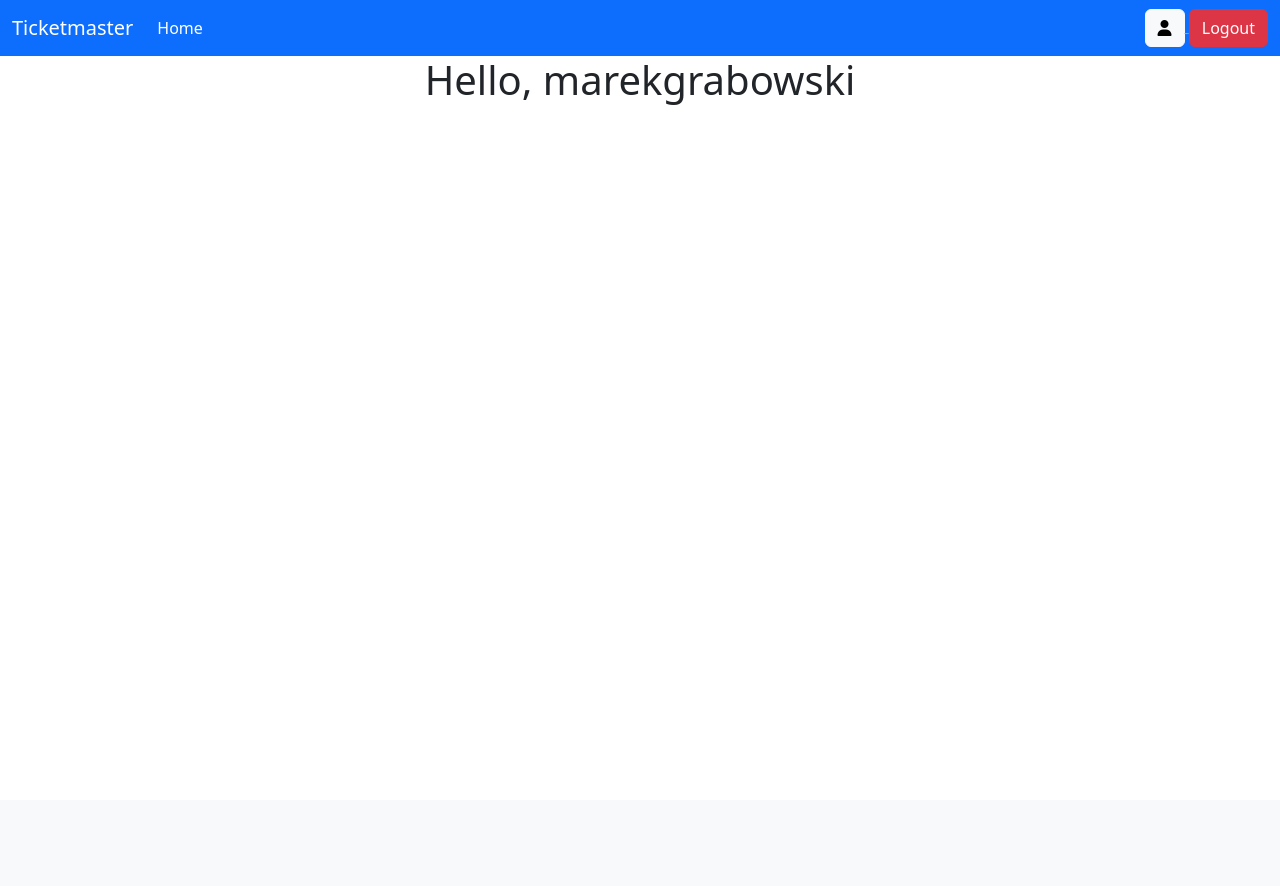
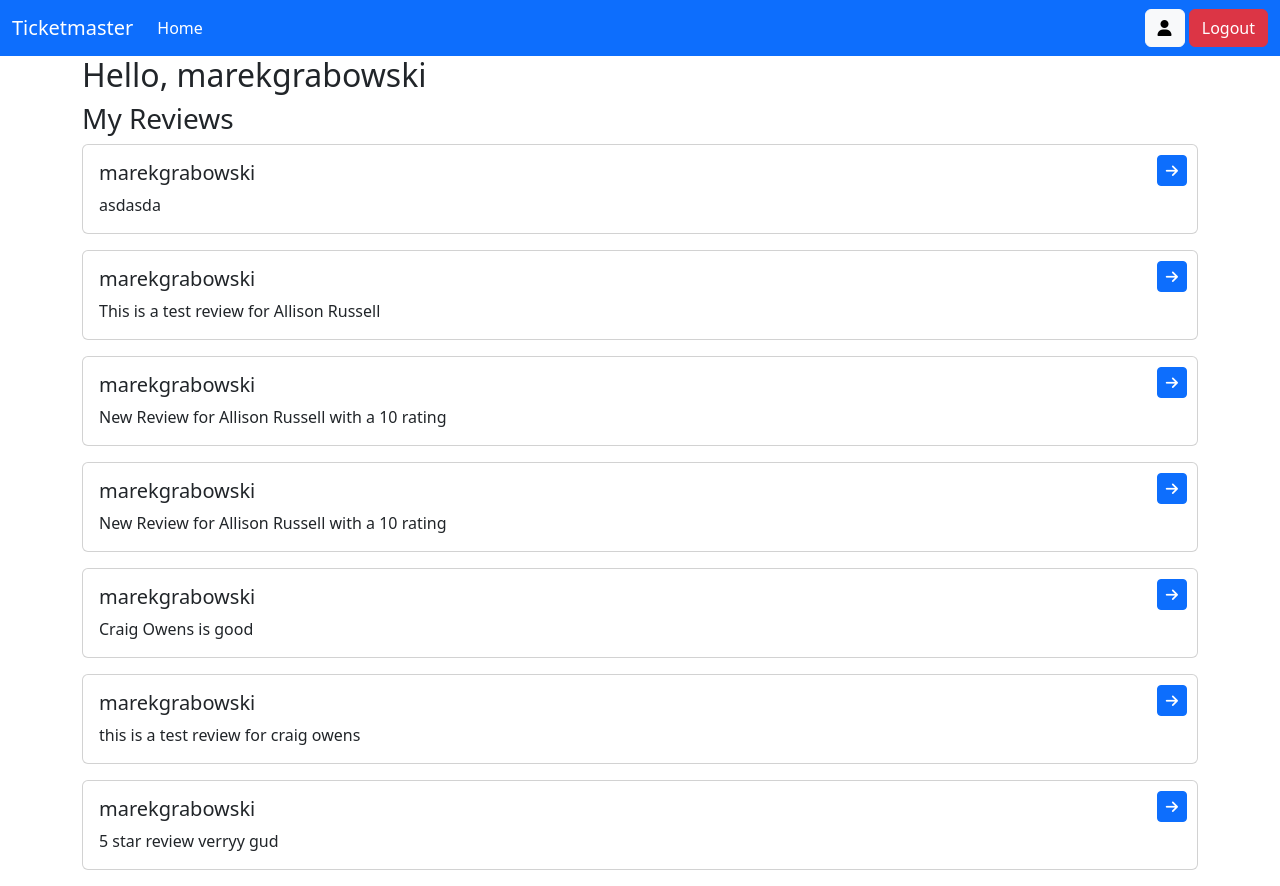
Before and after one commit to ticketMasterTeam1/TicketMasterDjangoClone, a Django app: page /account/ in a window 1280 px wide. Before the commit the page ends 105 px from the top, so only its background shows below. Run offline with Django 4.2, Linux system fonts and the light colour scheme; a user stored in the database is signed in; data comes from the database, SQL or seed files in the repository; both versions use the stored data as it was after the commit.

Commit message:
Major Feature Update - Implemented CRUD for user reviews     - The user who created the review can edit, and delete reviews - Restyled Band Page     - Rating displayed in stars     - Card layout - Account Page     - Redesigned Shows users reviews - Serach Page     - Moved Button to go to bands Page - Modified Models to hold ur, avg Rating
TODO:
- Make it so that "band" id when navigating to page is based on DB id not the list from seach (to fix accounts page)
- Functions to calc and display average ratings
- Fix the display of the image on each band page (needs to be dug into)

```diff
--- a/eventSearch/models.py
+++ b/eventSearch/models.py
@@ -4,6 +4,8 @@ from django.contrib.auth.models import User
 
 class Band(models.Model):
     name = models.CharField(max_length=100)
+    image_url = models.URLField(max_length=200)
+    average_rating = models.DecimalField(max_digits=3, decimal_places=1, default=0.0)
 
 class Profile(models.Model):
     user = models.OneToOneField(User, on_delete=models.CASCADE)
--- a/eventSearch/views.py
+++ b/eventSearch/views.py
@@ -1,4 +1,5 @@
-from django.shortcuts import render, redirect
+from django.shortcuts import get_object_or_404, render, redirect
+from django.http import JsonResponse
 from django.contrib.auth import authenticate, login, logout
 from django.contrib.auth.decorators import login_required
 from django.contrib.auth.forms import AuthenticationForm, UserCreationForm
@@ -140,33 +141,61 @@ def event_search_format(data):
         }
         card_info.append(event_data)
 
-@login_required(login_url='/login/')
 def band(request, band_id):
     band_name = card_info[band_id]["name"]
-
-    this_band = Band.objects.filter(name=band_name)
-    if len(this_band) == 0:
-        add_band = Band(name=band_name)
-        add_band.save()
+    band_img_url = card_info[band_id]["image_url"]
+    this_band, created = Band.objects.get_or_create(name=band_name, image_url=band_img_url)
 
     form = SubmitReview(request.POST or None)
 
+    star_range = range(1, 6)
+
     if request.method == 'POST':
-        if form.is_valid():
-            form_review = form.cleaned_data["review"]
-            form_rating = form.cleaned_data["rating"]
-            author = request.user
-            this_review = Reviews(band=this_band[0], review=form_review, rating=form_rating, author=author)
-            this_review.save()
+        # Check if the request is an AJAX request
+        if request.headers.get('X-Requested-With') == 'XMLHttpRequest':
+            action = request.POST.get('action')
+            review_id = request.POST.get('review_id')
+            review = get_object_or_404(Reviews, id=review_id)
 
-    review_query_set = Reviews.objects.filter(band__name=band_name)
+            if request.user != review.author:
+                return JsonResponse({'error': 'Unauthorized'}, status=403)
+
+            if action == 'delete':
+                review.delete()
+                return JsonResponse({'status': 'success'})
+            elif action == 'edit':
+                edit_form = SubmitReview(request.POST, instance=review)
+                if edit_form.is_valid():
+                    edited_review = edit_form.save(commit=False)
+                    edited_review.rating = request.POST.get('rating')  # Update the rating
+                    edited_review.save()
+                    return JsonResponse({'status': 'success', 'new_text': edited_review.review, 'new_rating': edited_review.rating})
+                else:
+                    return JsonResponse({'status': 'error', 'errors': edit_form.errors}, status=400)
+        else:
+            if form.is_valid():
+                new_review = form.save(commit=False)
+                new_review.author = request.user
+                new_review.band = this_band
+                new_review.save()
+                return redirect('band', band_id=band_id)
+
+    review_query_set = Reviews.objects.filter(band=this_band).order_by('-created_on')
+    reviews = [{
+        'id': review.id,
+        'review': review.review,
+        'rating': review.rating,
+        'author': review.author.username,
+        'is_author': review.author == request.user
+    } for review in review_query_set]
+
     context = {
         'name': band_name,
         'form': form,
-        'reviews': review_query_set
+        'reviews': reviews,
+        'star_range': star_range
     }
     return render(request, 'band.html', context)
-
 
 #Account Registration
 
@@ -202,4 +231,5 @@ def logout_view(request):
 #Restricted Access Account Page
 @login_required(login_url='/login/')
 def account(request):
-    return render(request, 'account/index.html')
+    user_reviews = Reviews.objects.filter(author=request.user)
+    return render(request, 'account/index.html', {'user_reviews': user_reviews})
--- a/templates/account/index.html
+++ b/templates/account/index.html
@@ -1,5 +1,14 @@
 {% extends 'base.html' %}
-
 {% block body %}
-<h1 class="text-center ">Hello, {{request.user.username}}</h1>
+  <div class="container">
+    <h2>Hello, {{ request.user.username }}</h2>
+    <h3>My Reviews</h3>
+    <div>
+      {% for review in user_reviews %}
+        {% with page_context='account_page' %}
+          {% include 'review_card.html' %}
+        {% endwith %}
+      {% endfor %}
+    </div>
+  </div>
 {% endblock %}
--- a/templates/base.html
+++ b/templates/base.html
@@ -1,14 +1,10 @@
 <!DOCTYPE html>
 <html lang="en">
-
   <head>
-  <meta charset="UTF-8">
-  <meta name="viewport" content="width=device-width, initial-scale=1">
-  <link href="https://cdn.jsdelivr.net/npm/bootstrap@5.3.2/dist/css/bootstrap.min.css" rel="stylesheet"
-    integrity="sha384-T3c6CoIi6uLrA9TneNEoa7RxnatzjcDSCmG1MXxSR1GAsXEV/Dwwykc2MPK8M2HN" crossorigin="anonymous">
-  <link rel="stylesheet" href="https://cdnjs.cloudflare.com/ajax/libs/font-awesome/6.5.1/css/all.min.css"
-    integrity="sha512-DTOQO9RWCH3ppGqcWaEA1BIZOC6xxalwEsw9c2QQeAIftl+Vegovlnee1c9QX4TctnWMn13TZye+giMm8e2LwA=="
-    crossorigin="anonymous" referrerpolicy="no-referrer" />
+    <meta charset="UTF-8" />
+    <meta name="viewport" content="width=device-width, initial-scale=1" />
+    <link href="https://cdn.jsdelivr.net/npm/bootstrap@5.3.2/dist/css/bootstrap.min.css" rel="stylesheet" integrity="sha384-T3c6CoIi6uLrA9TneNEoa7RxnatzjcDSCmG1MXxSR1GAsXEV/Dwwykc2MPK8M2HN" crossorigin="anonymous" />
+    <link rel="stylesheet" href="https://cdnjs.cloudflare.com/ajax/libs/font-awesome/6.5.1/css/all.min.css" integrity="sha512-DTOQO9RWCH3ppGqcWaEA1BIZOC6xxalwEsw9c2QQeAIftl+Vegovlnee1c9QX4TctnWMn13TZye+giMm8e2LwA==" crossorigin="anonymous" referrerpolicy="no-referrer" />
     <title>Title</title>
   </head>
 
@@ -16,10 +12,7 @@
     <nav class="navbar navbar-expand-lg bg-primary" data-bs-theme="dark">
       <div class="container-fluid">
         <a class="navbar-brand" href="#">Ticketmaster</a>
-      <button class="navbar-toggler" type="button" data-bs-toggle="collapse" data-bs-target="#navbarSupportedContent"
-        aria-controls="navbarSupportedContent" aria-expanded="false" aria-label="Toggle navigation">
-        <span class="navbar-toggler-icon"></span>
-      </button>
+        <button class="navbar-toggler" type="button" data-bs-toggle="collapse" data-bs-target="#navbarSupportedContent" aria-controls="navbarSupportedContent" aria-expanded="false" aria-label="Toggle navigation"><span class="navbar-toggler-icon"></span></button>
         <div class="collapse navbar-collapse" id="navbarSupportedContent">
           <ul class="navbar-nav me-auto mb-2 mb-lg-0">
             <li class="nav-item">
@@ -47,42 +40,24 @@
           </li>
            -->
           </ul>
-        <div class="g-2 ">
+          <div class="g-2">
             {% if user.is_authenticated %}
-          <a href="{% url 'account' %}">
-            <button class="btn btn-light " type="button">
-              <i class="fa fa-user" aria-hidden="true"></i>
-            </button>
-          </a>
-          <a href="{% url 'logout' %}">
-            <button class="btn btn-danger  " type="button">
-              Logout
-            </button>
-          </a>
+              <a href="{% url 'account' %}"><button class="btn btn-light" type="button"><i class="fa fa-user" aria-hidden="true"></i></button></a>
+              <a href="{% url 'logout' %}"><button class="btn btn-danger" type="button">Logout</button></a>
             {% else %}
-          <a href="{% url 'login' %}">
-            <button class="btn btn-success   " type="button">
-              Login
-            </button>
-          </a>
-          <a href="{% url 'register' %}">
-            <button class="btn btn-secondary   " type="button">
-              Signup
-            </button>
-          </a>
+              <a href="{% url 'login' %}"><button class="btn btn-success" type="button">Login</button></a>
+              <a href="{% url 'register' %}"><button class="btn btn-secondary" type="button">Signup</button></a>
             {% endif %}
           </div>
         </div>
       </div>
     </nav>
 
+    {% block body %}
 
-  {% block body %}
     {% endblock %}
 
-  <script src="https://cdn.jsdelivr.net/npm/bootstrap@5.3.2/dist/js/bootstrap.bundle.min.js"
-    integrity="sha384-C6RzsynM9kWDrMNeT87bh95OGNyZPhcTNXj1NW7RuBCsyN/o0jlpcV8Qyq46cDfL"
-    crossorigin="anonymous"></script>
+    <script src="https://cdn.jsdelivr.net/npm/bootstrap@5.3.2/dist/js/bootstrap.bundle.min.js" integrity="sha384-C6RzsynM9kWDrMNeT87bh95OGNyZPhcTNXj1NW7RuBCsyN/o0jlpcV8Qyq46cDfL" crossorigin="anonymous"></script>
+    <script src="https://code.jquery.com/jquery-3.7.1.min.js" integrity="sha256-/JqT3SQfawRcv/BIHPThkBvs0OEvtFFmqPF/lYI/Cxo=" crossorigin="anonymous"></script>
   </body>
-
 </html>
--- a/templates/event-search.html
+++ b/templates/event-search.html
@@ -43,7 +43,6 @@
                     <div class="card-body">
                         <div class="d-flex flex-md-row flex-column align-items-center mb-2 gap-2">
                             <h3 class="card-title mw-50 text-wrap ">{{ card.name }}</h3>
-                            <a class="fs-4 card-title mw-50 text-wrap" href="{% url 'band' card.id %}">{{ card.name }}</a>
                             <div class="h3 w-100 gap-2 col" style="font-size: 22px">
                                 {% for platform, link in card.social_media_links.items %}
                                 <a href="{{ link.url }}" target="_blank"><i class="{{ link.icon }}"></i></a>
@@ -54,6 +53,7 @@
                         <p class="card-text text-secondary">{{ card.venue_address }}, {{ card.venue_city }},
                             {{ card.venue_state }}<br></p>
                         <a href="{{ card.venue_ticket_link }}" class="btn btn-primary" target="_blank">Find Tickets</a>
+                        <a href="{% url 'band' card.id %}" class="btn btn-secondary ms-2">See Reviews</a>
                     </div>
                 </div>
                 <div class="col-md-3 col-6 d-flex flex-column justify-content-between text-end">
--- /dev/null
+++ b/templates/review_card.html
@@ -0,0 +1,28 @@
+<div class="card mb-3">
+  <div class="card-body position-relative">
+    <h5 class="card-title">
+      <span>{{ review.author }}</span>
+      <span id="display_rating_{{ review.id }}" class="ms-2">
+        {% for star in star_range %}
+          {% if star <= review.rating %}
+            <i class="fas fa-star" style="color: #ffe234;"></i>
+          {% else %}
+            <i class="far fa-star" style="color: #ffe234;"></i>
+          {% endif %}
+        {% endfor %}
+      </span>
+    </h5>
+    <div id="review_display_{{ review.id }}">
+      <p class="card-text">{{ review.review }}</p>
+    </div>
+    <!-- Conditional buttons based on the page context -->
+    <div style="position: absolute; top: 10px; right: 10px;">
+      {% if page_context == 'band_page' %}
+        <button class="btn btn-link text-secondary" onclick="showEditField({{ review.id }})" style="font-size: 1.2rem;"><i class="fas fa-edit"></i></button>
+        <button class="btn btn-link text-danger" onclick="deleteReview({{ review.id }})" style="font-size: 1.2rem;"><i class="fas fa-trash-alt"></i></button>
+      {% elif page_context == 'account_page' %}
+        <a href="{% url 'band' review.band.id %}" class="btn btn-primary btn-sm"><i class="fa-solid fa-arrow-right"></i></a>
+      {% endif %}
+    </div>
+  </div>
+</div>
```
Also changed, not shown: templates/band.html (+87 -16 lines), db.sqlite3, eventSearch/migrations/0004_band_average_rating.py (added), eventSearch/migrations/0005_band_image_url.py (added), eventSearch/migrations/0006_alter_band_image_url.py (added). Lines whose indentation alone changed are shown as unchanged.
